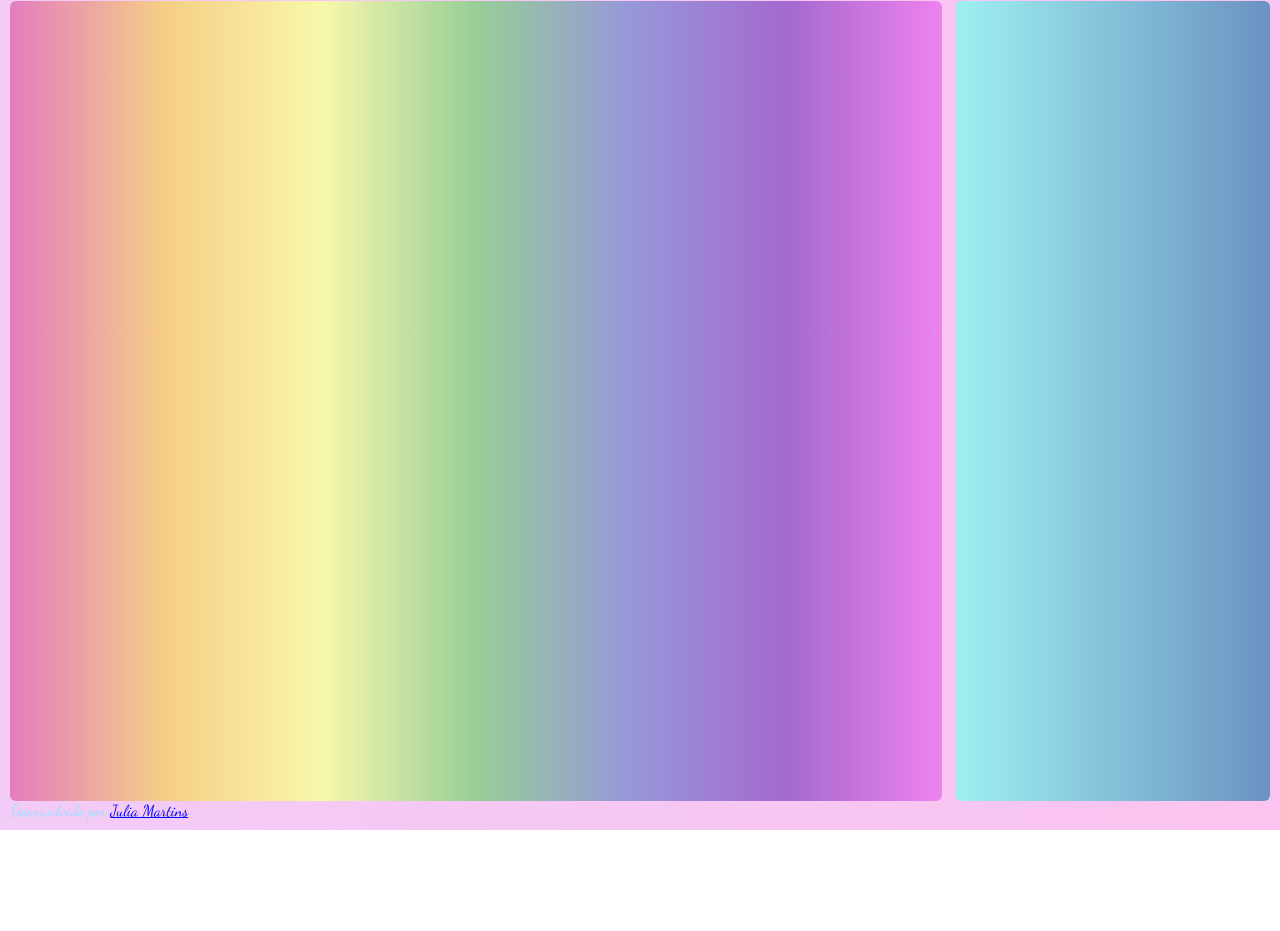
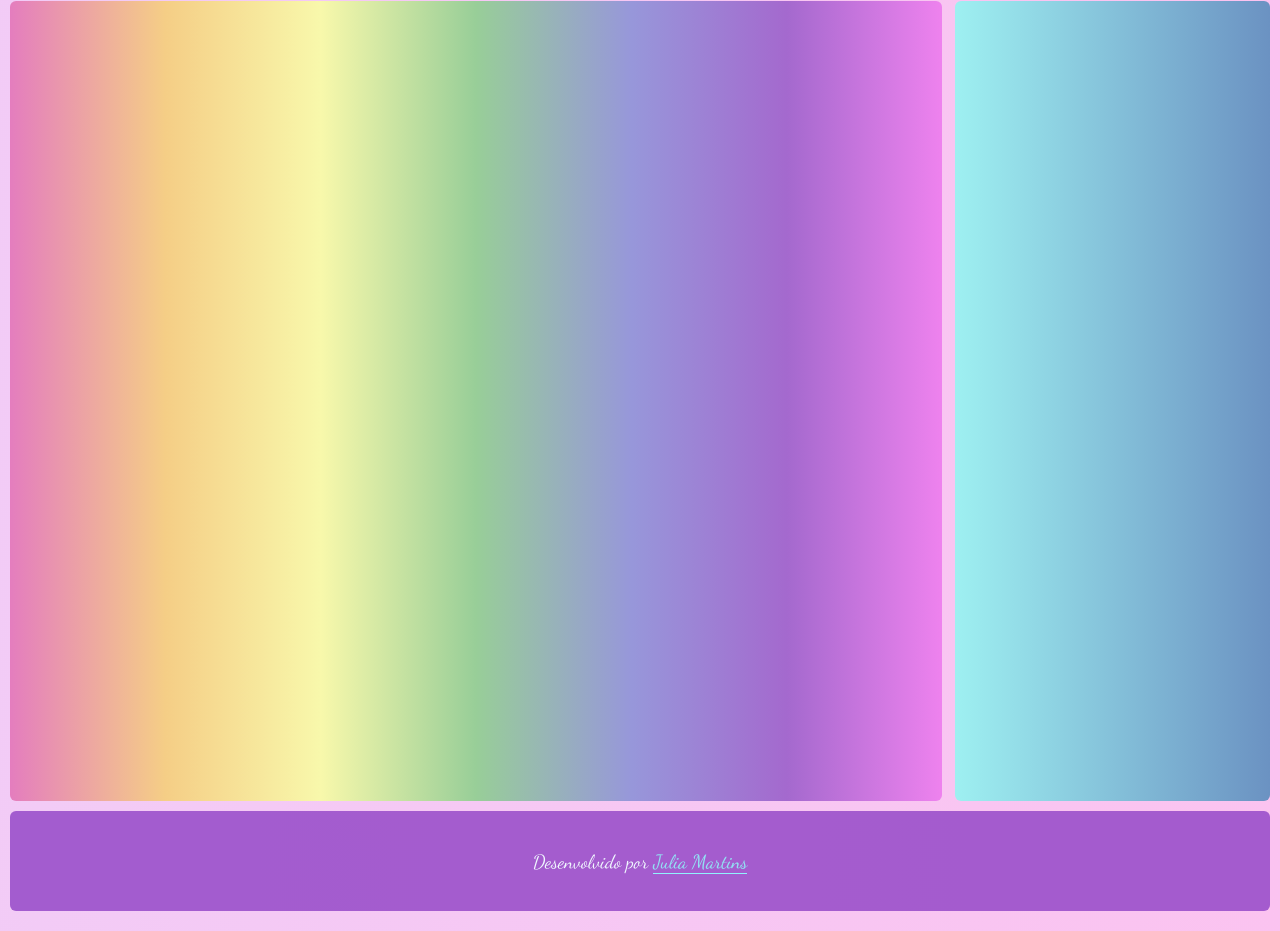
Before and after one commit to JuliaMartins25/aula01.html, a plain HTML site: page index.html in a window 1280 px wide. Shown: the part 179-1110 px from the top of the page. Before the commit the page ends 1009 px from the top, so only its background shows below. Drawn offline with Linux system fonts and the light colour scheme.

Commit message:
refactor: add_blank no link

```diff
--- a/assets/styles.index.css
+++ b/assets/styles.index.css
@@ -58,3 +58,26 @@ aside {
     height: 100%;
     width: 25%
 }
+
+footer {
+    background-color: rgba(160, 87, 205, 0.955);
+    margin: 10px 0;
+    border-radius: 6px;
+    height: 100px;
+    display: flex;
+    flex-direction: column;
+    justify-content: center;
+    align-items: center;
+}
+
+footer p {
+    font-size: 1.2rem;
+    color: aliceblue;
+}
+
+footer a {
+    color: rgb(146, 225, 243);
+    text-decoration: none;
+    font-weight: 500;
+    border-bottom: 1px solid rgb(145, 242, 253);
+}
--- a/index.html
+++ b/index.html
@@ -19,7 +19,7 @@
 
     <footer>
         <p>Desenvolvido por
-             <a href="https://github.com/JuliaMartins25">Julia Martins</a>
+             <a target="_blank" href="https://github.com/JuliaMartins25">Julia Martins</a>
         </p>
     </footer>
   </body>
```
